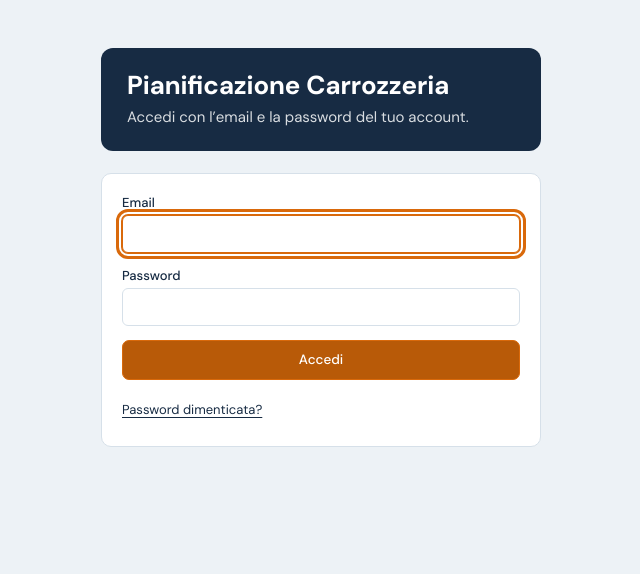
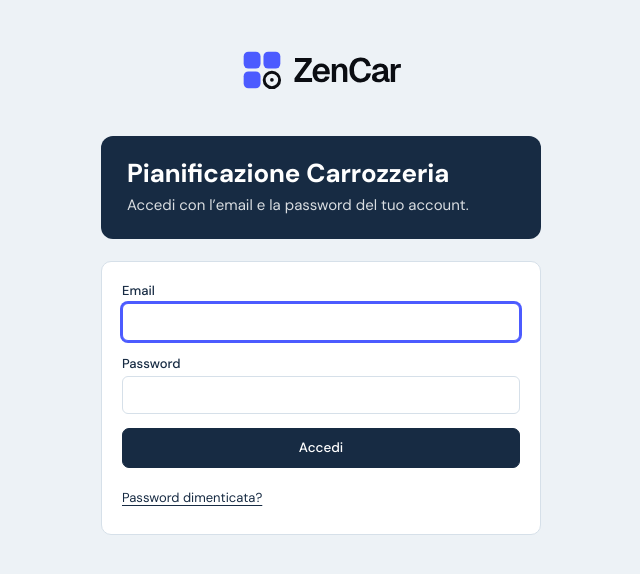
Before and after one commit to PDiego76/zencar-sito, a plain HTML site: page planner/index.html in a window 1280 px wide. Shown: the whole page, without its empty margins (319-959 px from the left). Drawn offline with Linux system fonts and the light colour scheme.

Commit message:
Planner 0.47.1

```diff
--- a/planner/accesso.css
+++ b/planner/accesso.css
@@ -716,3 +716,12 @@ body.vista-tabellone > header.top, body.vista-tabellone > #main { display: none;
 #landing .lges.on { background: #ffffff30; box-shadow: inset 0 0 0 1.5px #ffffff60; }
 #landing.vgestore { display: block; padding: 0; }
 #landing.vgestore #conto { display: none; }
+/* Pagina di accesso (2026-11-18, proposta C scelta dal titolare): logo ZenCar sopra il riquadro; «Accedi» in blu notte come
+   i pulsanti dell'applicazione; campo selezionato nel blu del marchio (#4C5BFF), senza l'arancione */
+#landing .llogo { display: flex; justify-content: center; margin: 0 0 22px; }
+#landing .llogo svg { display: block; height: 44px; width: auto; }
+#landing .modulo .btn.pri { background: var(--navy); border-color: var(--navy); color: #fff; }
+#landing .modulo .btn.pri:hover { background: #24405f; border-color: #24405f; }
+#landing .modulo input:focus { border-color: #4C5BFF; box-shadow: 0 0 0 2px #4C5BFF; }
+#landing .modulo input:focus-visible { outline: none !important; }
+#landing .modulo .btn.pri:focus-visible { outline: 3px solid #4C5BFF !important; outline-offset: 3px; }
--- a/planner/accesso.js
+++ b/planner/accesso.js
@@ -148,7 +148,8 @@ const Accesso = (() => {
         campi: '<label>Nuova password<input type="password" name="password" autocomplete="new-password" required minlength="' + PW_MIN + '"></label>' +
           '<label>Ripeti la password<input type="password" name="conferma" autocomplete="new-password" required minlength="' + PW_MIN + '"></label>', fondo: '' }
     }[modo];
-    vista('Accesso').innerHTML = `<div class="lcard stretta"><div class="lhead"><h1>Pianificazione Carrozzeria</h1><p>${M.sotto}</p></div>
+    // logo ZenCar sopra il riquadro (2026-11-18, proposta C)
+    vista('Accesso').innerHTML = `<div class="lcard stretta"><div class="llogo" role="img" aria-label="ZenCar">${LOGO}</div><div class="lhead"><h1>Pianificazione Carrozzeria</h1><p>${M.sotto}</p></div>
       ${msg ? `<p class="lerr" role="alert" id="accErr">${esc(msg)}</p>` : ''}${ok ? `<p class="lok" role="status">${esc(ok)}</p>` : ''}
       <form class="modulo" data-modo-form="${modo}" novalidate${msg ? ' aria-describedby="accErr"' : ''}>${M.campi}<button type="submit" class="btn pri">${M.pulsante}</button>${M.fondo ? `<div>${M.fondo}</div>` : ''}</form></div>`;
     const em = box.querySelector('input[name=email]'); if (em && email0) em.value = email0;
```
Also changed, not shown: planner/manuale/img/p3-ripresa2.jpg, planner/manuale/img/p5-accesso.jpg, planner/manuale/img/p5-bacheca-msg.jpg, planner/manuale/img/p5-chat-carrozzeria.jpg, planner/manuale/img/p5-chat-gestore.jpg.
